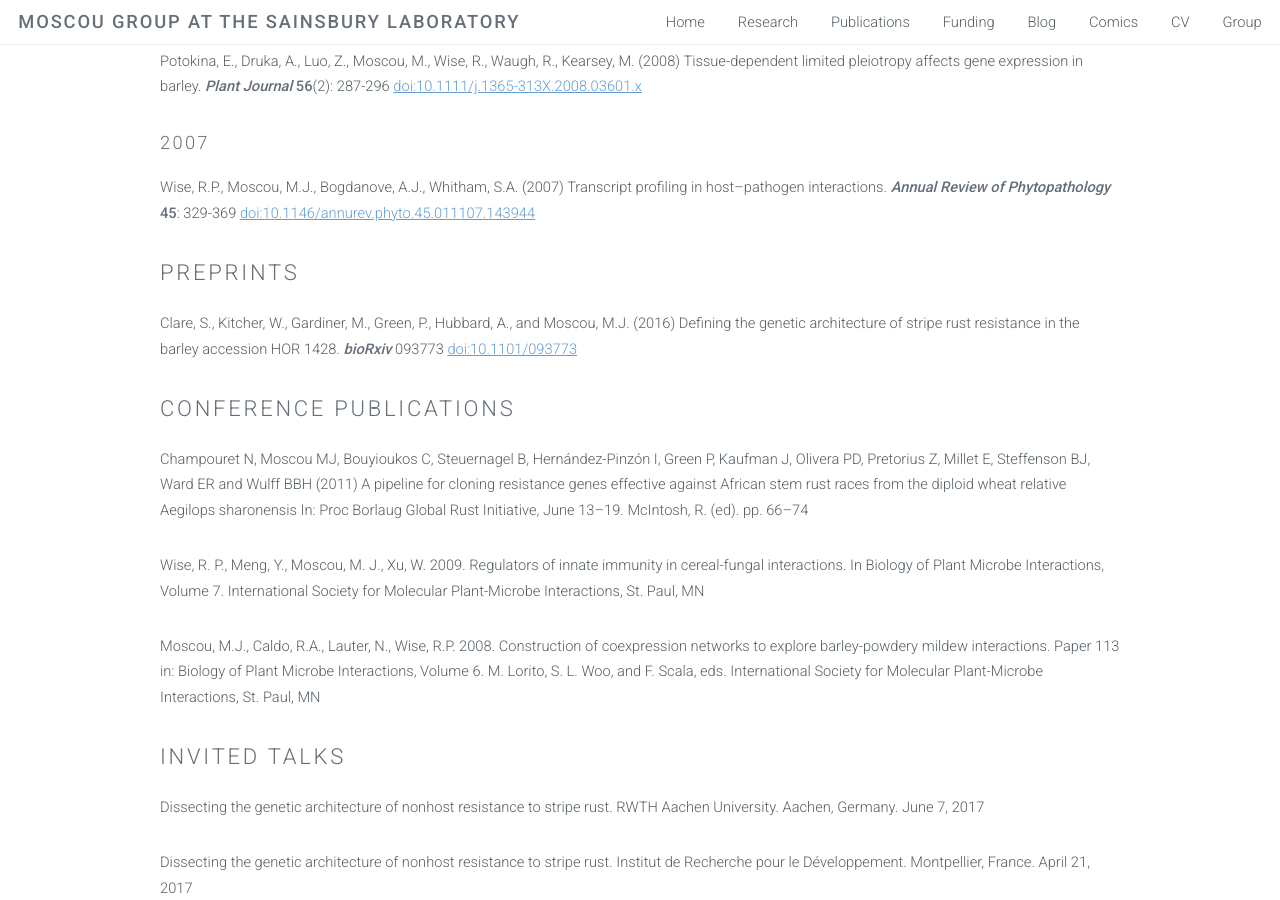
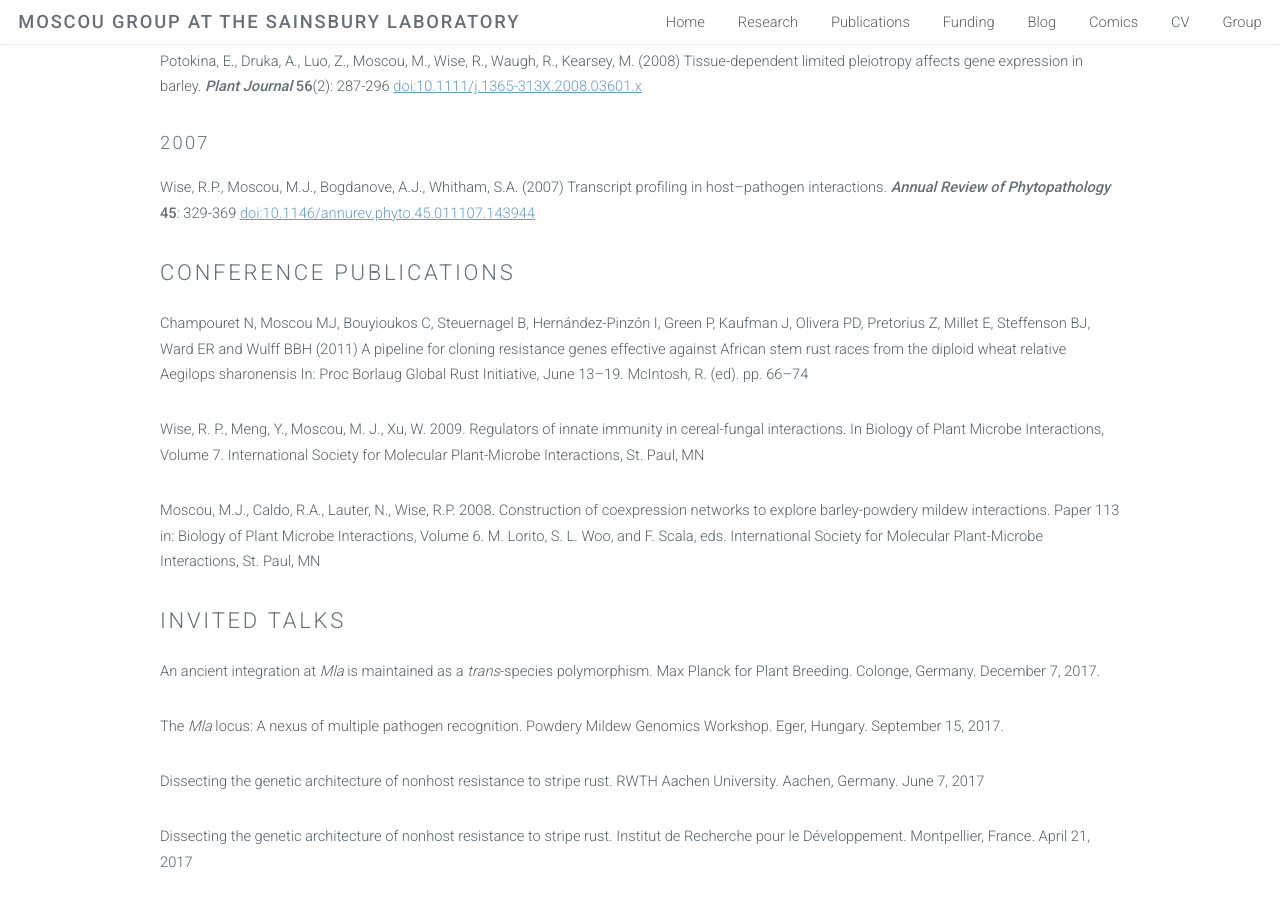
Before and after one commit to matthewmoscou/matthewmoscou.github.io, a Jekyll site: the page built from CV.markdown, in a window 1280 px wide and 900 px high, scrolled down 4708 px. Built offline with Jekyll 4.4.1, drawn with Linux system fonts in a browser that asks for light colours; some of the changed text lies outside the part shown.

Commit message:
20171231 updated

```diff
--- a/CV.markdown
+++ b/CV.markdown
@@ -120,9 +119,6 @@ Potokina, E., Druka, A., Luo, Z., Moscou, M., Wise, R., Waugh, R., Kearsey, M. (
 ### 2007
 Wise, R.P., Moscou, M.J., Bogdanove, A.J., Whitham, S.A. (2007) Transcript profiling in host–pathogen interactions. <b><i>Annual Review of Phytopathology</i></b> <b>45</b>: 329-369 [doi:10.1146/annurev.phyto.45.011107.143944](https://doi.org/10.1146/annurev.phyto.45.011107.143944)
 
-## Preprints
-Clare, S., Kitcher, W., Gardiner, M., Green, P., Hubbard, A., and Moscou, M.J. (2016) Defining the genetic architecture of stripe rust resistance in the barley accession HOR 1428. <b><i>bioRxiv</i></b> 093773 [doi:10.1101/093773](https://doi.org/10.1101/093773)
-
 ## Conference Publications
 Champouret N, Moscou MJ, Bouyioukos C, Steuernagel B, Hernández-Pinzón I, Green P, Kaufman J, Olivera PD, Pretorius Z, Millet E, Steffenson BJ, Ward ER and Wulff BBH (2011) A pipeline for cloning resistance genes effective against African stem rust races from the diploid wheat relative Aegilops sharonensis In: Proc Borlaug Global Rust Initiative, June 13–19. McIntosh, R. (ed). pp. 66–74
 
@@ -131,6 +127,10 @@ Wise, R. P., Meng, Y., Moscou, M. J., Xu, W. 2009. Regulators of innate immunity
 Moscou, M.J., Caldo, R.A., Lauter, N., Wise, R.P. 2008. Construction of coexpression networks to explore barley-powdery mildew interactions. Paper 113 in: Biology of Plant Microbe Interactions, Volume 6. M. Lorito, S. L. Woo, and F. Scala, eds. International Society for Molecular Plant-Microbe Interactions, St. Paul, MN
 
 ## Invited Talks
+An ancient integration at <i>Mla</i> is maintained as a <i>trans</i>-species polymorphism. Max Planck for Plant Breeding. Colonge, Germany. December 7, 2017.
+
+The <i>Mla</i> locus: A nexus of multiple pathogen recognition. Powdery Mildew Genomics Workshop. Eger, Hungary. September 15, 2017.
+
 Dissecting the genetic architecture of nonhost resistance to stripe rust. RWTH Aachen University. Aachen, Germany. June 7, 2017
 
 Dissecting the genetic architecture of nonhost resistance to stripe rust. Institut de Recherche pour le Développement. Montpellier, France. April 21, 2017
--- a/Publications.markdown
+++ b/Publications.markdown
@@ -30,7 +30,7 @@ Herb, D.W., Benson, A., Carey, D., Cistue, L., Filichkin, T, Fisk, S.P., Helgers
 
 Herb, D.W., Meints, B.M., Jennings, R., Romagosa, I., Moscou, M., Carey, D., Cistue, L., Filichkin, T, Fisk, S.P., Helgerson, L., Martens, C., Monsour, R., Thiel, R., Tynan, S., Thomas, W.T.B., Vinkemeier, K., Hayes, P.M. 2017. Effects of barley (<i>Hordeum vulgare</i> L.) variety and growing environment on beer flavor. Journal of American Society of Brewing Chemists. <b>4</b>:345-353 [doi:10.1094/ASBCJ-2017-4860-01](http://doi.org/10.1094/ASBCJ-2017-4860-01)
 
-Yu, G., Champouret, N., Steuernagel, B., Olivera, P.D., Simmons, J. Williams, C. Johnson, R., Moscou, M.J., Hernández-Pinzón, I., Green, P., Sela, H., Millet, E., Jones, J.D.G., Ward, E.R., Steffenson, B.J., and Wulff, B.B.H. (2017) Discovery and characterization of two new stem rust resistance genes in <i>Aegilops sharonensis</i>. <b><i>Theoretical and Applied Genetics</i></b> Accepted. [doi:10.1007/s00122-017-2882-8](https://doi.org/10.1007/s00122-017-2882-8)
+Yu, G., Champouret, N., Steuernagel, B., Olivera, P.D., Simmons, J. Williams, C. Johnson, R., Moscou, M.J., Hernández-Pinzón, I., Green, P., Sela, H., Millet, E., Jones, J.D.G., Ward, E.R., Steffenson, B.J., and Wulff, B.B.H. (2017) Discovery and characterization of two new stem rust resistance genes in <i>Aegilops sharonensis</i>. <b><i>Theoretical and Applied Genetics</i></b> <b>130</b>:1207–1222 [doi:10.1007/s00122-017-2882-8](https://doi.org/10.1007/s00122-017-2882-8)
 
 Hisano, H., Meints, B., Moscou, M.J., Cistue, L., Echávarri, B., Sato, K., and Hayes, P.M. (2017) Selection of transformation-efficient barley genotypes based on <i>TFA</i> (transformation amenability) haplotype and higher resolution mapping of the <i>TFA</i> loci <b><i>Plant Cell Reports</i></b> <b>36</b>:611–620 [doi:10.1007/s00299-017-2107-2](https://doi.org/10.1007/s00299-017-2107-2)
 
```
Also changed, not shown: other parts of CV.markdown (+1 -2 lines), 3 other files.
